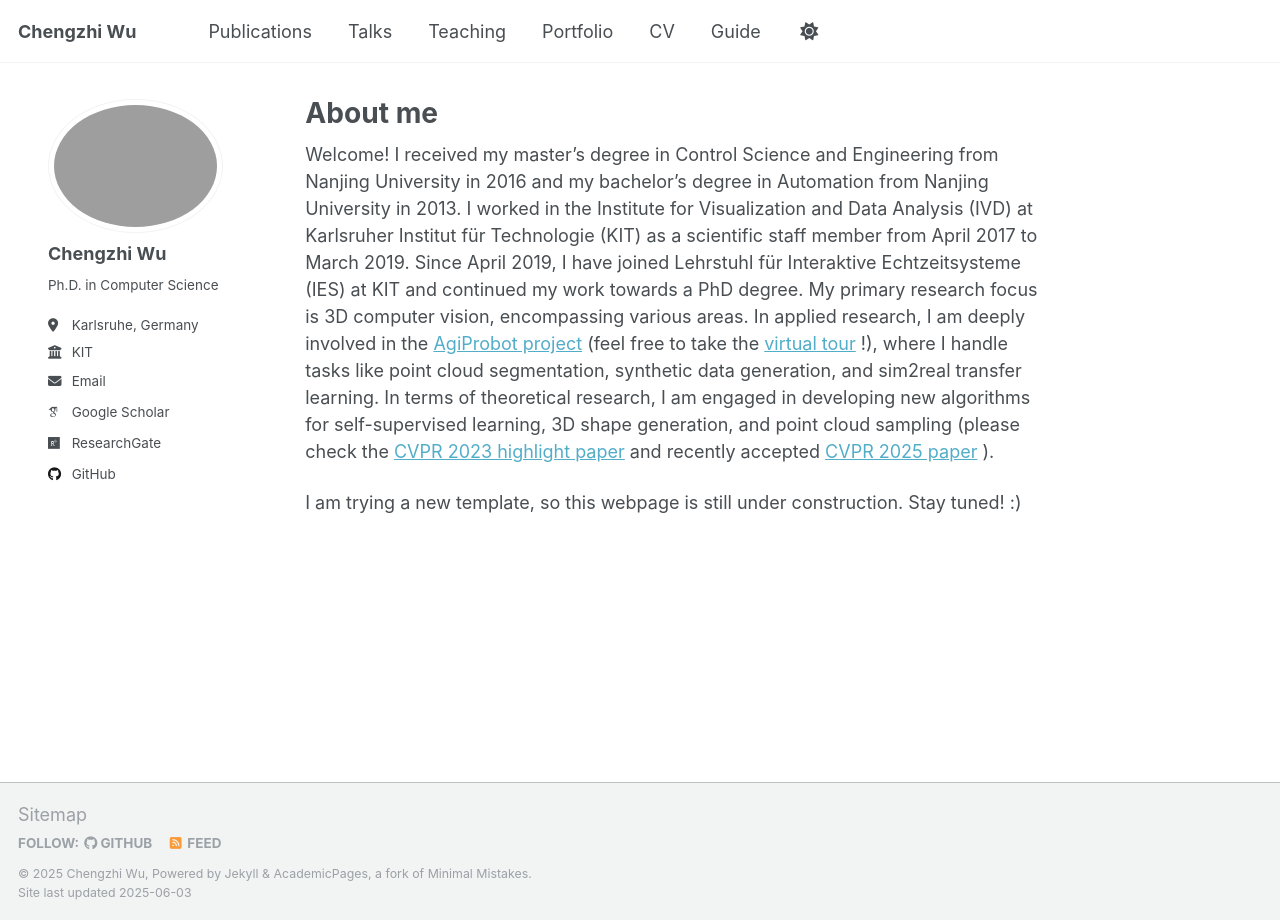
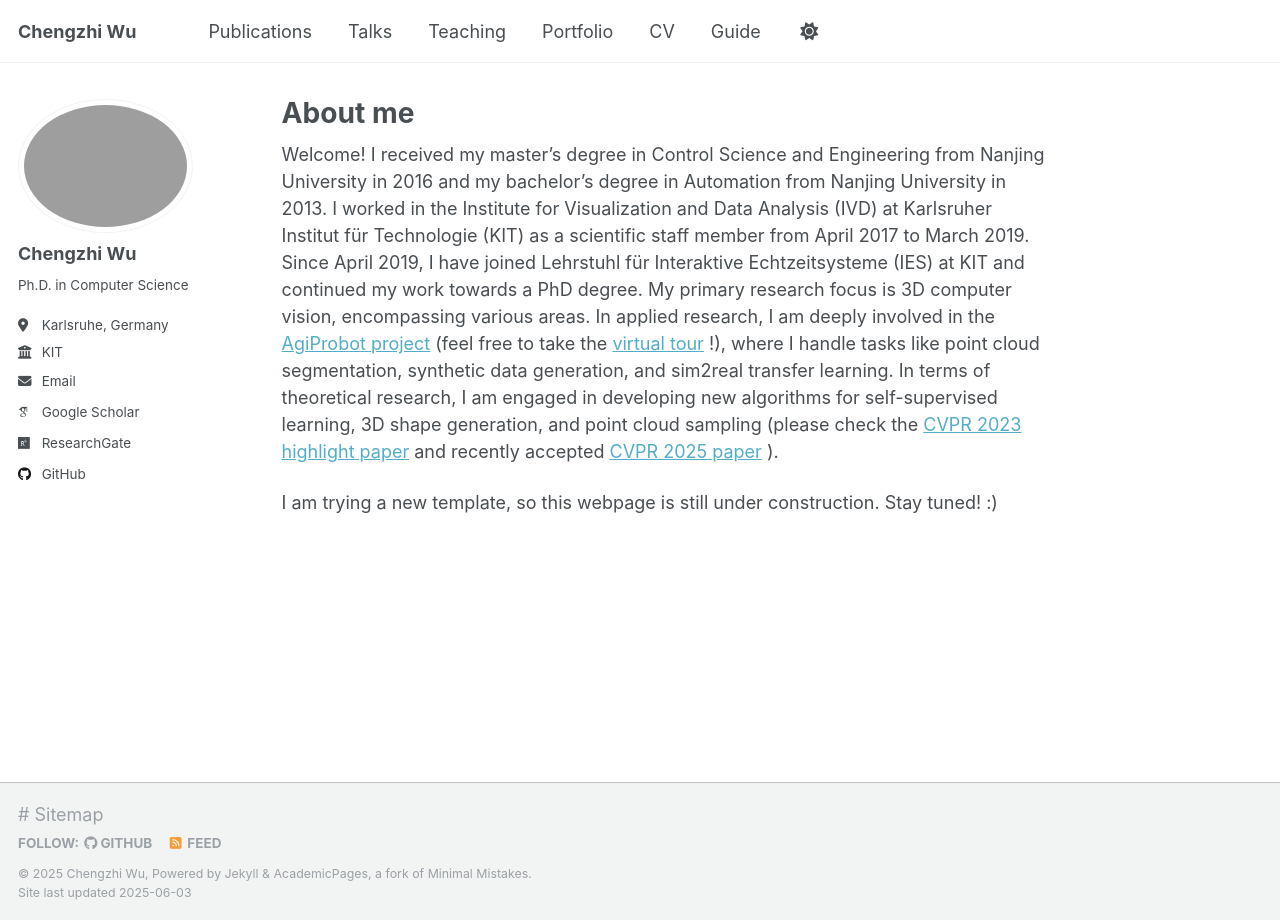
Before and after one commit to stevenczwu/stevenczwu.github.io, a Jekyll site: the page built from _pages/about.md, in a window 1280 px wide. Built offline with Jekyll 4.4.1, drawn with Linux system fonts in a browser that asks for light colours; some web fonts are replaced.

Commit message:
Update default.html

```diff
--- a/_layouts/default.html
+++ b/_layouts/default.html
@@ -16,13 +16,11 @@ layout: compress
     {% include browser-upgrade.html %}
     {% include masthead.html %}
 
-    <div class="col-sm-9" style="padding-left: 30px;">
-      {{ content }}
-    </div>
+    {{ content }}
 
     <div class="page__footer">
       <footer>
-        {% include footer/custom.html %}
+      #  {% include footer/custom.html %}
         {% include footer.html %}
       </footer>
     </div>
```
